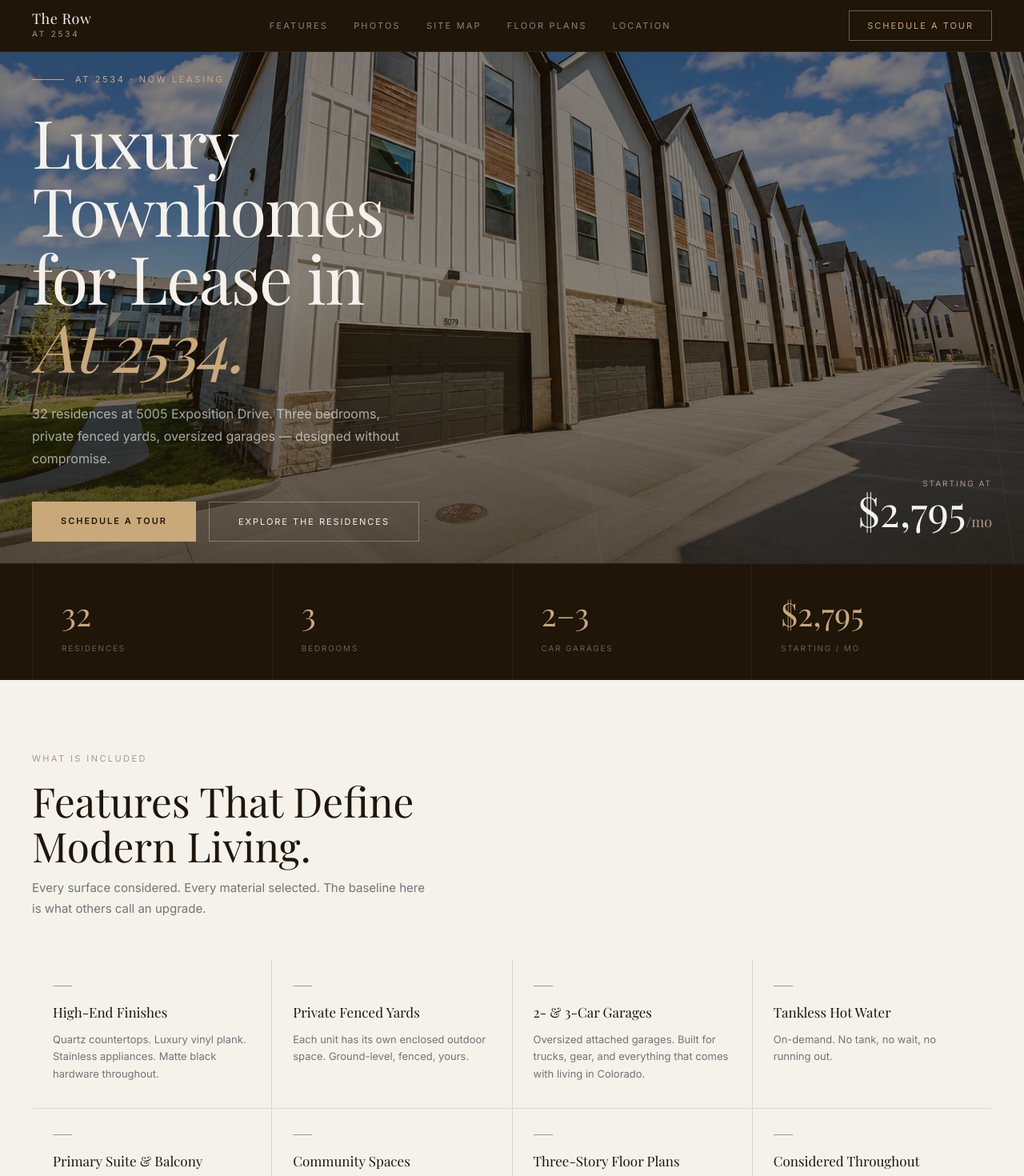
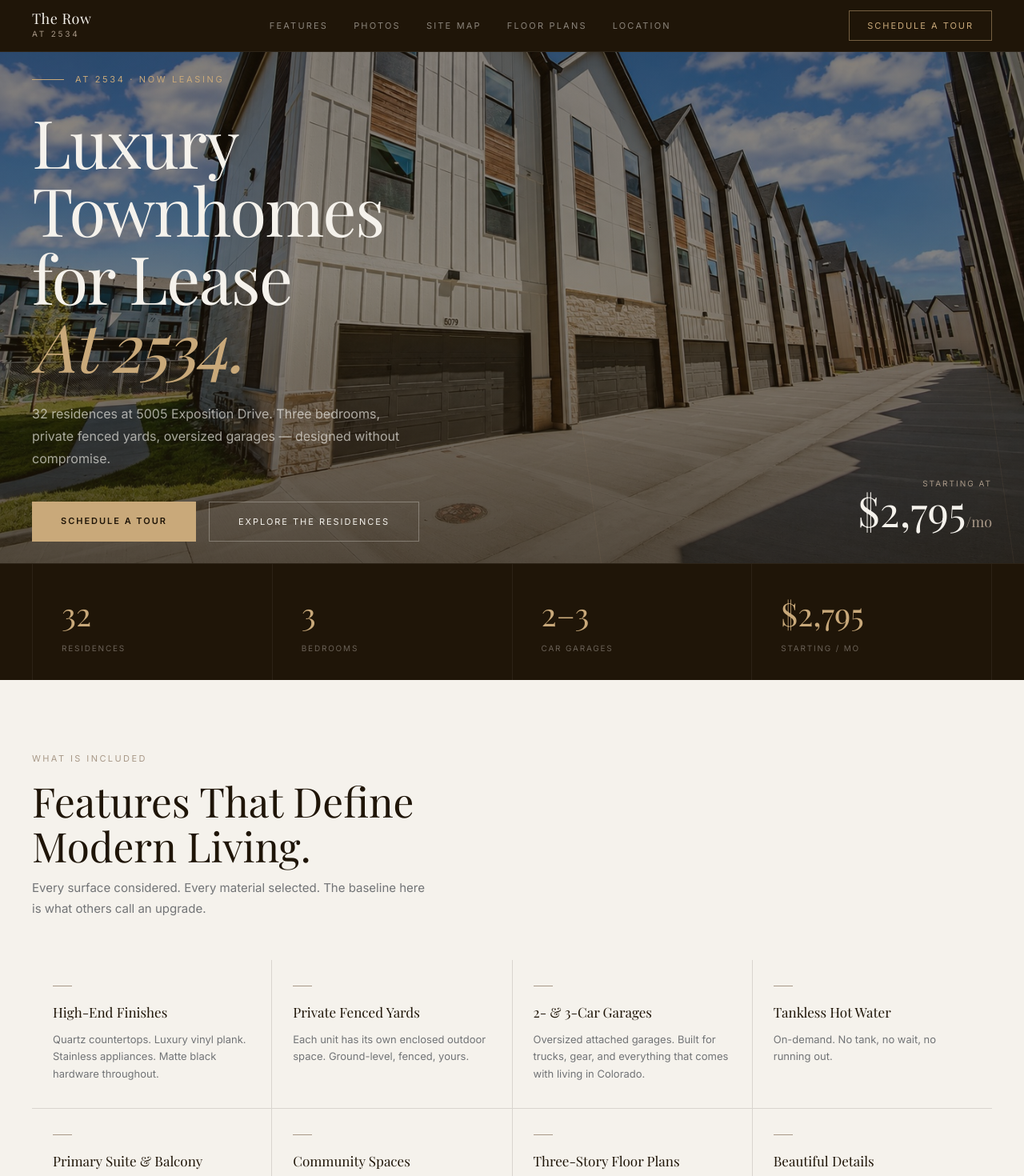
Before and after one commit to Waaberg/row-townhomes, a Next.js app: page / in a window 1280 px wide. Shown: the top 1470 px of the page at 80% size. Built offline with nearby package versions, Linux system fonts and the light colour scheme; a web font is replaced by a local one.

Commit message:
Copy fixes: remove 'in', update feature card wording

```diff
--- a/app/page.tsx
+++ b/app/page.tsx
@@ -12,7 +12,7 @@ const FEATURES = [
   { title: 'Primary Suite & Balcony',    desc: 'The primary bedroom opens to a private balcony. A floor dedicated to rest.' },
   { title: 'Community Spaces',           desc: 'Pergola, fire pit, BBQ area, and a dedicated dog park.' },
   { title: 'Three-Story Floor Plans',    desc: 'Living on the main floor. Bedrooms on their own level. A layout that separates work, life, and sleep.' },
-  { title: 'Considered Throughout',      desc: 'From the entry threshold to the primary bath — every material, every finish, every detail was a decision.' },
+  { title: 'Beautiful Details',          desc: 'From the entry threshold to the primary bath — every material and finish was carefully thought out.' },
 ]
 
 const PHOTOS = [
@@ -532,7 +532,7 @@ export default function Home() {
               <span style={{ fontFamily: "'Inter', sans-serif", fontSize: 11, letterSpacing: '.24em', textTransform: 'uppercase', color: '#C9A97A' }}>At 2534 · Now Leasing</span>
             </div>
             <h1 style={{ fontFamily: "'Playfair Display', serif", fontWeight: 300, fontSize: 'clamp(44px, 6.5vw, 88px)', lineHeight: 1.02, color: '#F5F2EC', letterSpacing: '-.02em', marginBottom: 28 }}>
-              Luxury Townhomes<br />for Lease in<br /><em style={{ fontStyle: 'italic', color: '#C9A97A' }}>At 2534.</em>
+              Luxury Townhomes<br />for Lease<br /><em style={{ fontStyle: 'italic', color: '#C9A97A' }}>At 2534.</em>
             </h1>
             <p style={{ fontFamily: "'Inter', sans-serif", fontSize: 16, color: 'rgba(245,242,236,.65)', lineHeight: 1.75, maxWidth: 480, marginBottom: 40 }}>
               32 residences at 5005 Exposition Drive. Three bedrooms, private fenced yards, oversized garages — designed without compromise.
```
